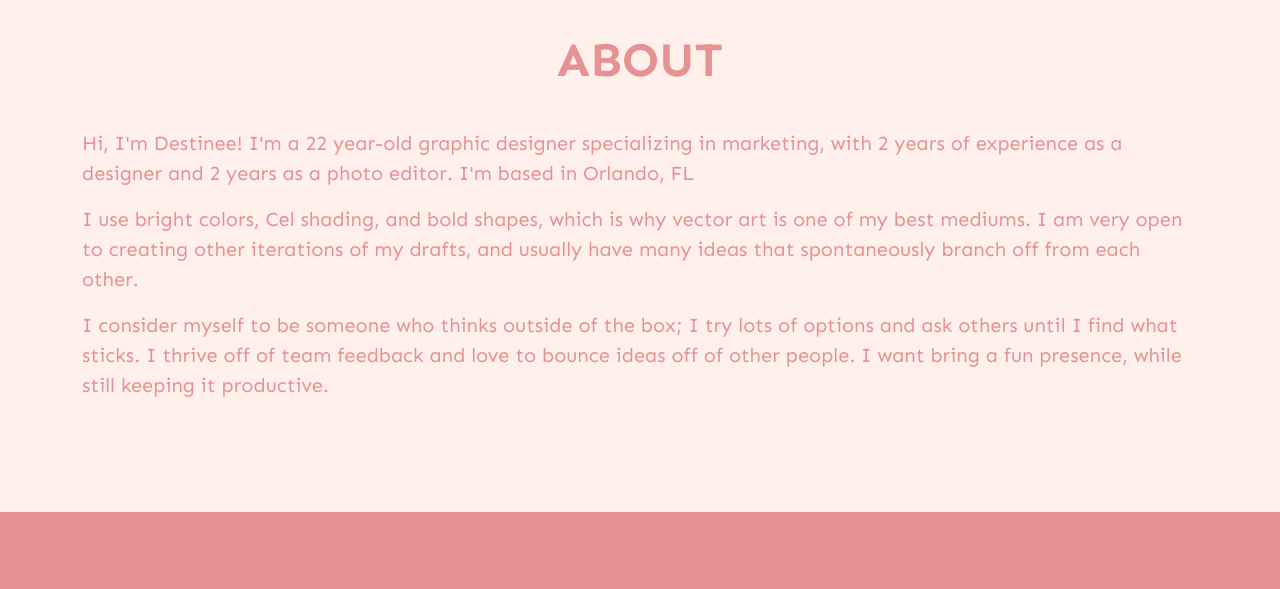
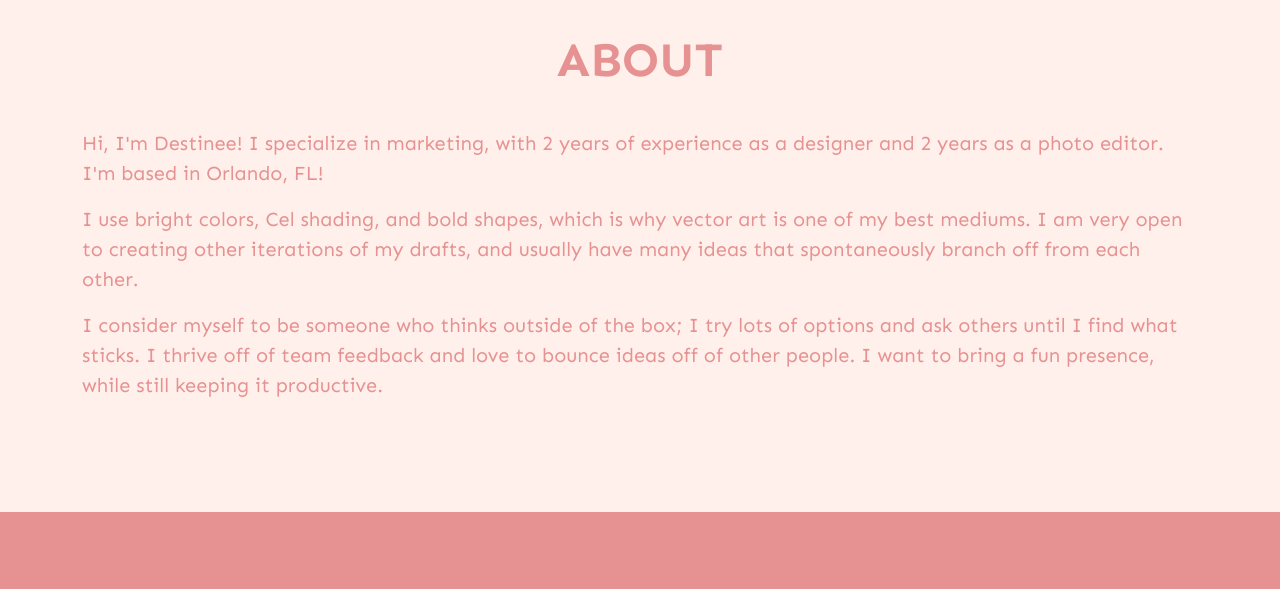
Before and after one commit to desidoo/desidoo.github.io, a plain HTML site: page index.html in a window 1280 px wide. Shown: the part 800-1389 px from the top of the page. Drawn offline with nearby package versions, Linux system fonts and the light colour scheme.

Commit message:
Update index.html
edited bio to not suck as bad

```diff
--- a/index.html
+++ b/index.html
@@ -55,9 +55,9 @@
                 <h2 class="page-section-heading text-center text-uppercase text-secondary mb-5 reveal-onload">About</h2>
                 <!-- About Section Content-->
                 <div class="text-secondary">
-                    <div class="ms-auto reveal-onscroll"><p class="lead">Hi, I'm Destinee! I'm a 22 year-old graphic designer specializing in marketing, with 2 years of experience as a designer and 2 years as a photo editor. I'm based in Orlando, FL</p></div>
+                    <div class="ms-auto reveal-onscroll"><p class="lead">Hi, I'm Destinee! I specialize in marketing, with 2 years of experience as a designer and 2 years as a photo editor. I'm based in Orlando, FL!</p></div>
                     <div class="me-auto reveal-onscroll"><p class="lead">I use bright colors, Cel shading, and bold shapes, which is why vector art is one of my best mediums. I am very open to creating other iterations of my drafts, and usually have many ideas that spontaneously branch off from each other. </p></div>
-                    <div class="me-auto reveal-onscroll"><p class="lead">I consider myself to be someone who thinks outside of the box; I try lots of options and ask others until I find what sticks. I thrive off of team feedback and love to bounce ideas off of other people. I want bring a fun presence, while still keeping it productive.</p></div>
+                    <div class="me-auto reveal-onscroll"><p class="lead">I consider myself to be someone who thinks outside of the box; I try lots of options and ask others until I find what sticks. I thrive off of team feedback and love to bounce ideas off of other people. I want to bring a fun presence, while still keeping it productive.</p></div>
                 </div>
             </div>
         </section>
```
